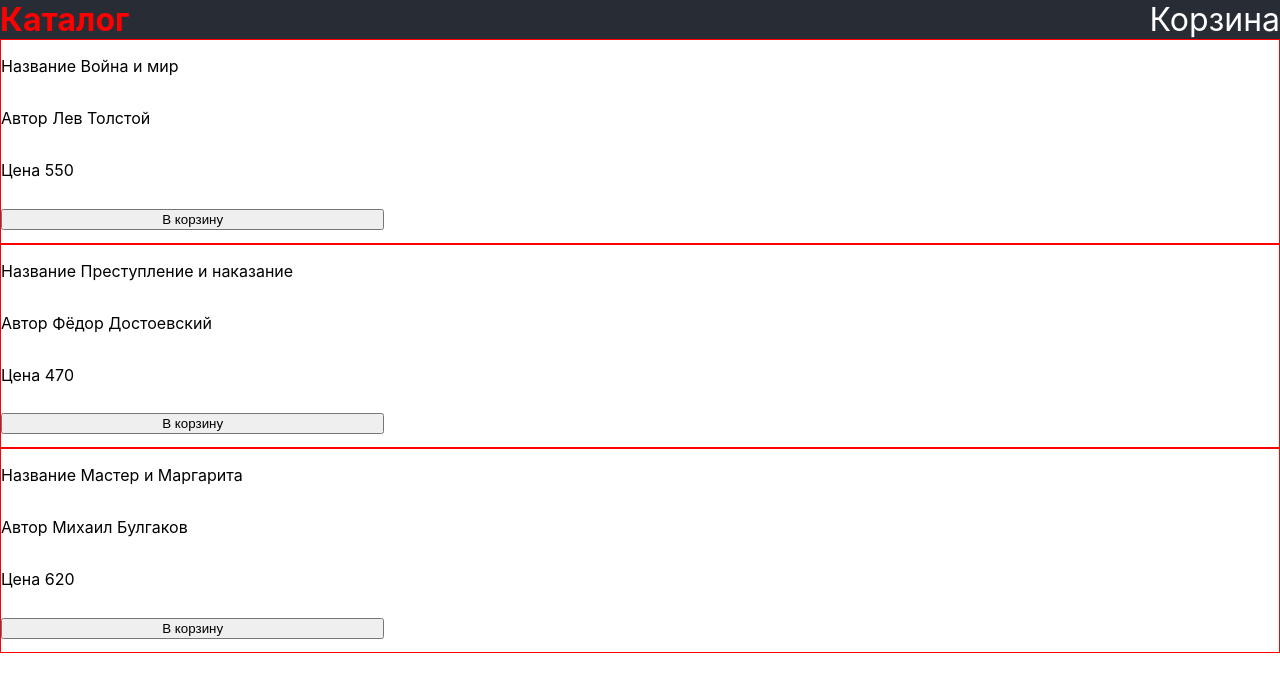
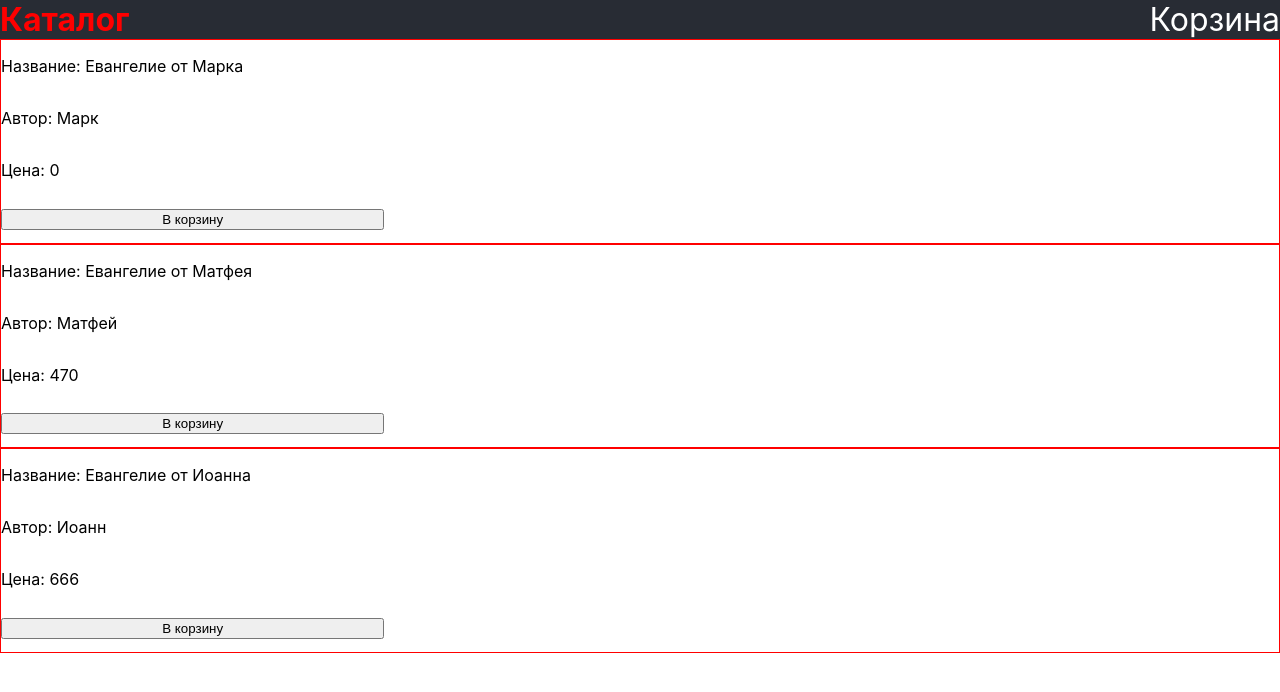
Before and after one commit to Goddue/KalTaLog, a React (Create React App) app in the folder my-app-name/: page / in a window 1280 px wide. Shown: the top 692 px of the page. Built offline with nearby package versions, Linux system fonts and the light colour scheme.

Commit message:
Changed books names, prices and authors

```diff
--- a/my-app-name/src/Catalog.js
+++ b/my-app-name/src/Catalog.js
@@ -3,21 +3,21 @@ import './App.css';
 const books = [
   {
     id: 1,
-    название: "Война и мир",
-    автор: "Лев Толстой",
-    цена: 550
+    название: "Евангелие от Марка",
+    автор: "Марк",
+    цена: 0
   },
   {
     id: 2,
-    название: "Преступление и наказание",
-    автор: "Фёдор Достоевский",
+    название: "Евангелие от Матфея",
+    автор: "Матфей",
     цена: 470
   },
   {
     id: 3,
-    название: "Мастер и Маргарита",
-    автор: "Михаил Булгаков",
-    цена: 620
+    название: "Евангелие от Иоанна",
+    автор: "Иоанн",
+    цена: 666
   }
 ];
 
@@ -38,9 +38,9 @@ function Catalog({ addToCart }) {
 function BookCard({ book, addToCart }) {
   return (
     <div className='BookCard'>
-      <p>Название {book.название}</p>
-      <p>Автор {book.автор}</p>
-      <p>Цена {book.цена}</p>
+      <p>Название: {book.название}</p>
+      <p>Автор: {book.автор}</p>
+      <p>Цена: {book.цена}</p>
       <button onClick={() => addToCart(book)}>В корзину</button>
     </div>
   );
```
